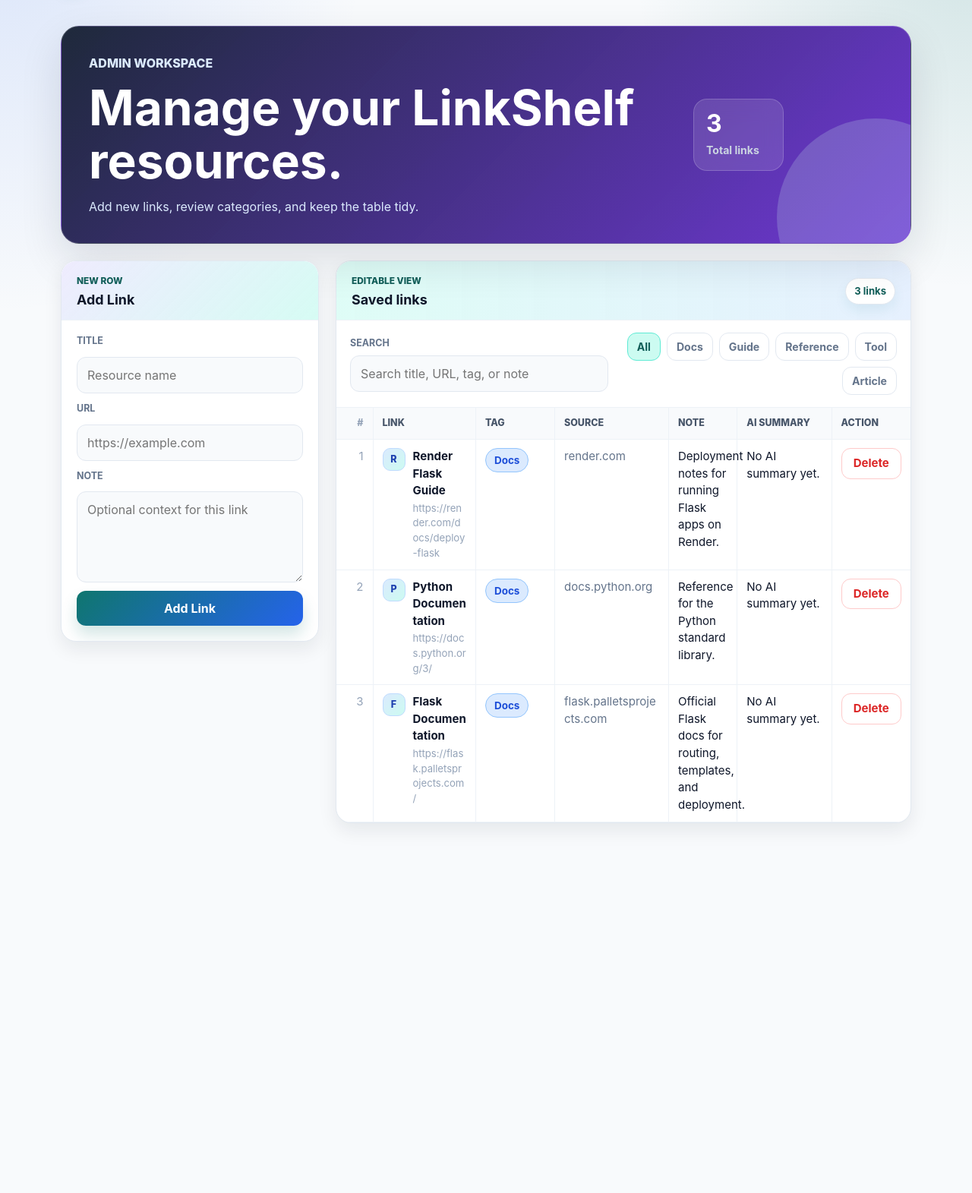
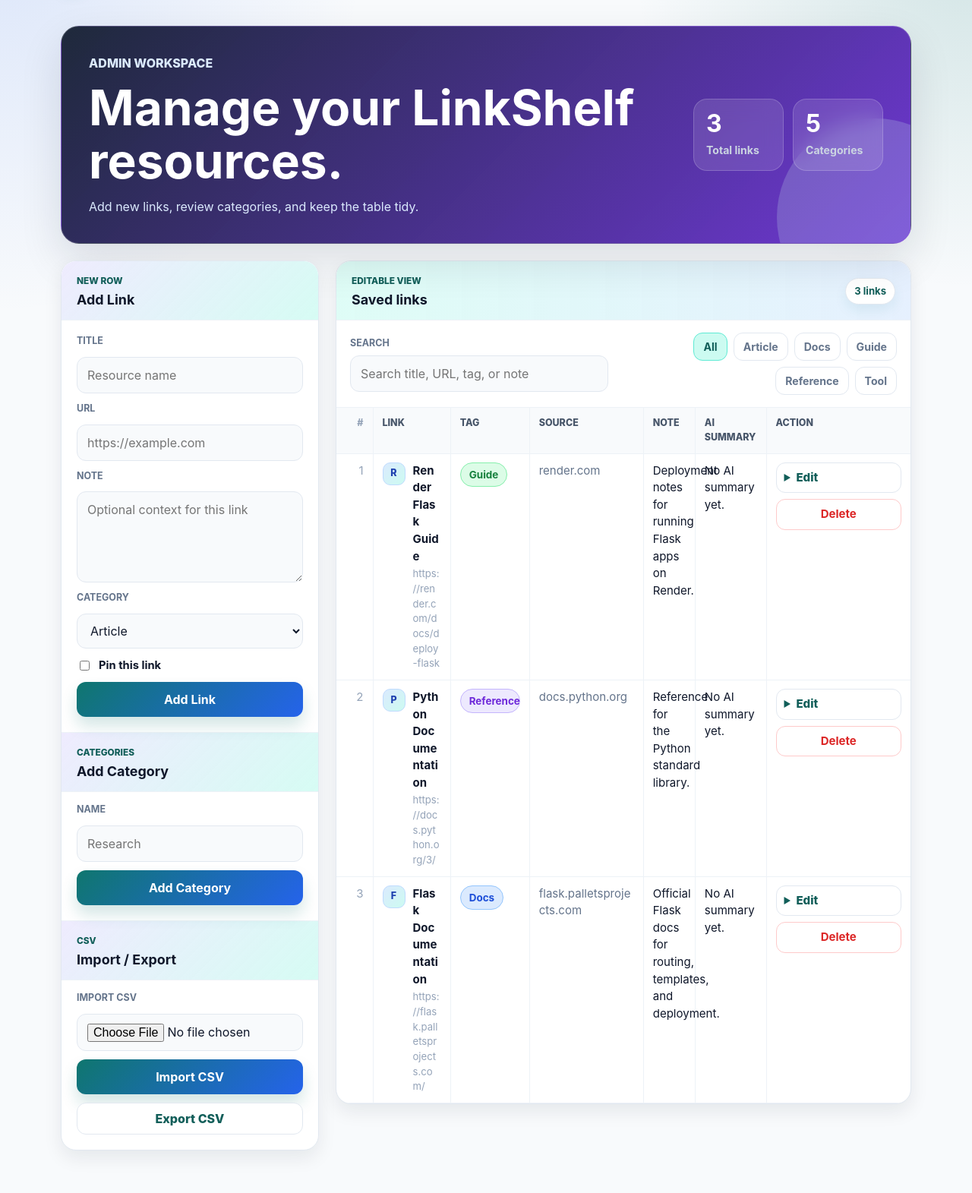
Before and after one commit to KaurMahima/linkshelf, a Flask app: page /admin in a window 1280 px wide. Shown: the part 67-1638 px from the top of the page at 76% size. Before the commit the page ends 1156 px from the top, so only its background shows below. Run offline with Flask 3, Linux system fonts and the light colour scheme; the visitor is signed in with stand-in values (Sample User, id 1).

Commit message:
Add bookmark editing, categories, favorites, and CSV import/export

```diff
--- a/app.py
+++ b/app.py
@@ -1,11 +1,22 @@
+import csv
 import json
 import os
+from io import StringIO
 from hmac import compare_digest
 from urllib.error import HTTPError, URLError
 from urllib.parse import urlparse
 from urllib.request import Request, urlopen
 
-from flask import Flask, flash, redirect, render_template, request, session, url_for
+from flask import (
+    Flask,
+    Response,
+    flash,
+    redirect,
+    render_template,
+    request,
+    session,
+    url_for,
+)
 from sqlalchemy import (
     Column,
     DateTime,
@@ -65,6 +76,13 @@ def get_database_url():
 
 engine = create_engine(get_database_url(), future=True)
 metadata = MetaData()
+categories_table = Table(
+    "categories",
+    metadata,
+    Column("id", Integer, primary_key=True),
+    Column("name", String(100), nullable=False, unique=True),
+    Column("created_at", DateTime, server_default=func.now()),
+)
 links_table = Table(
     "links",
     metadata,
@@ -72,6 +90,8 @@ links_table = Table(
     Column("title", String(200), nullable=False),
     Column("url", String(500), nullable=False),
     Column("note", String(1000), default=""),
+    Column("category_id", Integer),
+    Column("is_favorite", Integer, default=0),
     Column("ai_summary", Text, default=""),
     Column("created_at", DateTime, server_default=func.now()),
 )
@@ -82,16 +102,19 @@ PLACEHOLDER_LINKS = [
         "title": "Flask Documentation",
         "url": "https://flask.palletsprojects.com/",
         "note": "Official Flask docs for routing, templates, and deployment.",
+        "category_name": "Docs",
     },
     {
         "title": "Python Documentation",
         "url": "https://docs.python.org/3/",
         "note": "Reference for the Python standard library.",
+        "category_name": "Reference",
     },
     {
         "title": "Render Flask Guide",
         "url": "https://render.com/docs/deploy-flask",
         "note": "Deployment notes for running Flask apps on Render.",
+        "category_name": "Guide",
     },
 ]
 
@@ -103,29 +126,77 @@ CATEGORY_STYLES = {
     "Article": "tag-pink",
 }
 
+DEFAULT_CATEGORIES = ["Docs", "Guide", "Reference", "Tool", "Article"]
+
 
 def init_db():
     metadata.create_all(engine)
-    ensure_ai_summary_column()
+    ensure_link_columns()
 
     with engine.begin() as connection:
+        ensure_default_categories(connection)
         count = connection.execute(
             select(func.count()).select_from(links_table)
         ).scalar_one()
         if count == 0:
+            for link in PLACEHOLDER_LINKS:
+                category_id = get_category_id_by_name(connection, link["category_name"])
+                connection.execute(
+                    links_table.insert().values(
+                        title=link["title"],
+                        url=link["url"],
+                        note=link["note"],
+                        category_id=category_id,
+                    )
+                )
+        fill_missing_categories(connection)
+
+
+def ensure_link_columns():
+    columns = [column["name"] for column in inspect(engine).get_columns("links")]
+
+    with engine.begin() as connection:
+        if "ai_summary" not in columns:
+            connection.execute(sql_text("ALTER TABLE links ADD COLUMN ai_summary TEXT"))
+        if "category_id" not in columns:
+            connection.execute(sql_text("ALTER TABLE links ADD COLUMN category_id INTEGER"))
+        if "is_favorite" not in columns:
             connection.execute(
-                links_table.insert(),
-                PLACEHOLDER_LINKS,
+                sql_text("ALTER TABLE links ADD COLUMN is_favorite INTEGER DEFAULT 0")
             )
 
 
-def ensure_ai_summary_column():
-    columns = [column["name"] for column in inspect(engine).get_columns("links")]
-    if "ai_summary" in columns:
-        return
+def ensure_default_categories(connection):
+    existing = {
+        row["name"].lower()
+        for row in connection.execute(select(categories_table.c.name)).mappings()
+    }
+    for name in DEFAULT_CATEGORIES:
+        if name.lower() not in existing:
+            connection.execute(categories_table.insert().values(name=name))
 
-    with engine.begin() as connection:
-        connection.execute(sql_text("ALTER TABLE links ADD COLUMN ai_summary TEXT"))
+
+def fill_missing_categories(connection):
+    rows = connection.execute(
+        select(
+            links_table.c.id,
+            links_table.c.title,
+            links_table.c.url,
+            links_table.c.note,
+            links_table.c.category_id,
+        )
+    ).mappings()
+
+    for link in rows:
+        if link["category_id"]:
+            continue
+        category_name = guess_category_name(link)
+        category_id = get_category_id_by_name(connection, category_name)
+        connection.execute(
+            links_table.update()
+            .where(links_table.c.id == link["id"])
+            .values(category_id=category_id)
+        )
 
 
 def get_links():
@@ -134,31 +205,52 @@ def get_links():
         links_table.c.title,
         links_table.c.url,
         links_table.c.note,
+        links_table.c.category_id,
+        links_table.c.is_favorite,
         links_table.c.ai_summary,
-    ).order_by(links_table.c.created_at.desc(), links_table.c.id.desc())
+        categories_table.c.name.label("category_name"),
+    ).select_from(
+        links_table.outerjoin(
+            categories_table, links_table.c.category_id == categories_table.c.id
+        )
+    ).order_by(
+        links_table.c.is_favorite.desc(),
+        links_table.c.created_at.desc(),
+        links_table.c.id.desc(),
+    )
 
     with engine.connect() as connection:
         rows = connection.execute(statement).mappings().all()
         return [decorate_link(row) for row in rows]
 
 
+def get_categories():
+    statement = select(categories_table.c.id, categories_table.c.name).order_by(
+        categories_table.c.name
+    )
+    with engine.connect() as connection:
+        return connection.execute(statement).mappings().all()
+
+
 def decorate_link(link):
     domain = urlparse(link["url"]).netloc.replace("www.", "")
-    category = get_category(link)
+    category = link["category_name"] or guess_category_name(link)
 
     return {
         "id": link["id"],
         "title": link["title"],
         "url": link["url"],
         "note": link["note"],
+        "category_id": link["category_id"],
         "ai_summary": link["ai_summary"] or "",
+        "is_favorite": bool(link["is_favorite"]),
         "domain": domain,
         "category": category,
         "tag_class": CATEGORY_STYLES.get(category, "tag-gray"),
     }
 
 
-def get_category(link):
+def guess_category_name(link):
     text = f"{link['title']} {link['url']} {link['note'] or ''}".lower()
 
     if "docs" in text or "documentation" in text:
@@ -170,6 +262,31 @@ def get_category(link):
     if "tool" in text or "app" in text:
         return "Tool"
     return "Article"
+
+
+def get_category_id_by_name(connection, name):
+    category = connection.execute(
+        select(categories_table.c.id).where(
+            func.lower(categories_table.c.name) == name.lower()
+        )
+    ).first()
+    return category[0] if category else None
+
+
+def get_first_category_id(connection):
+    category = connection.execute(
+        select(categories_table.c.id).order_by(categories_table.c.name)
+    ).first()
+    return category[0] if category else None
+
+
+def url_exists(connection, url, link_id=None):
+    statement = select(links_table.c.id).where(
+        func.lower(links_table.c.url) == url.lower()
+    )
+    if link_id is not None:
+        statement = statement.where(links_table.c.id != link_id)
+    return connection.execute(statement).first() is not None
 
 
 def is_valid_url(url):
@@ -288,7 +405,11 @@ def extract_response_text(data):
 
 @app.route("/")
 def index():
-    return render_template("index.html", links=get_links())
+    return render_template(
+        "index.html",
+        links=get_links(),
+        categories=get_categories(),
+    )
 
 
 @app.route("/login", methods=["GET", "POST"])
@@ -327,19 +448,29 @@ def admin():
         title = request.form.get("title", "").strip()
         url = request.form.get("url", "").strip()
         note = request.form.get("note", "").strip()
+        category_id = request.form.get("category_id", type=int)
+        is_favorite = 1 if request.form.get("is_favorite") == "on" else 0
 
         if not title or not url:
             flash("Title and URL are required.")
         elif not is_valid_url(url):
             flash("Please enter a valid http or https URL.")
         else:
-            ai_summary, ai_error = generate_ai_summary(title, url, note)
             with engine.begin() as connection:
+                if url_exists(connection, url):
+                    flash("That URL is already saved.")
+                    return redirect(url_for("admin"))
+                if category_id is None:
+                    category_id = get_first_category_id(connection)
+
+                ai_summary, ai_error = generate_ai_summary(title, url, note)
                 connection.execute(
                     links_table.insert().values(
                         title=title,
                         url=url,
                         note=note,
+                        category_id=category_id,
+                        is_favorite=is_favorite,
                         ai_summary=ai_summary,
                     )
                 )
@@ -349,7 +480,158 @@ def admin():
                 flash("Link added with AI summary.")
             return redirect(url_for("admin"))
 
-    return render_template("admin.html", links=get_links())
+    return render_template(
+        "admin.html",
+        links=get_links(),
+        categories=get_categories(),
+    )
+
+
+@app.post("/admin/edit/<int:link_id>")
+def edit_link(link_id):
+    auth_redirect = require_admin()
+    if auth_redirect is not None:
+        return auth_redirect
+
+    title = request.form.get("title", "").strip()
+    url = request.form.get("url", "").strip()
+    note = request.form.get("note", "").strip()
+    category_id = request.form.get("category_id", type=int)
+    is_favorite = 1 if request.form.get("is_favorite") == "on" else 0
+
+    if not title or not url:
+        flash("Title and URL are required.")
+    elif not is_valid_url(url):
+        flash("Please enter a valid http or https URL.")
+    else:
+        with engine.begin() as connection:
+            if url_exists(connection, url, link_id=link_id):
+                flash("That URL is already saved.")
+                return redirect(url_for("admin"))
+            if category_id is None:
+                category_id = get_first_category_id(connection)
+
+            connection.execute(
+                links_table.update()
+                .where(links_table.c.id == link_id)
+                .values(
+                    title=title,
+                    url=url,
+                    note=note,
+                    category_id=category_id,
+                    is_favorite=is_favorite,
+                )
+            )
+        flash("Link updated.")
+
+    return redirect(url_for("admin"))
+
+
+@app.post("/admin/categories")
+def add_category():
+    auth_redirect = require_admin()
+    if auth_redirect is not None:
+        return auth_redirect
+
+    name = request.form.get("name", "").strip()[:100]
+    if not name:
+        flash("Category name is required.")
+        return redirect(url_for("admin"))
+
+    with engine.begin() as connection:
+        if get_category_id_by_name(connection, name):
+            flash("That category already exists.")
+        else:
+            connection.execute(categories_table.insert().values(name=name))
+            flash("Category added.")
+
+    return redirect(url_for("admin"))
+
+
+@app.get("/admin/export.csv")
+def export_links():
+    auth_redirect = require_admin()
+    if auth_redirect is not None:
+        return auth_redirect
+
+    output = StringIO()
+    writer = csv.writer(output)
+    writer.writerow(["title", "url", "note", "category", "is_favorite"])
+    for link in get_links():
+        writer.writerow(
+            [
+                link["title"],
+                link["url"],
+                link["note"],
+                link["category"],
+                "yes" if link["is_favorite"] else "no",
+            ]
+        )
+
+    return Response(
+        output.getvalue(),
+        mimetype="text/csv",
+        headers={"Content-Disposition": "attachment; filename=linkshelf-links.csv"},
+    )
+
+
+@app.post("/admin/import")
+def import_links():
+    auth_redirect = require_admin()
+    if auth_redirect is not None:
+        return auth_redirect
+
+    upload = request.files.get("csv_file")
+    if not upload or not upload.filename:
+        flash("Choose a CSV file to import.")
+        return redirect(url_for("admin"))
+
+    try:
+        content = upload.read().decode("utf-8-sig")
+    except UnicodeDecodeError:
+        flash("The CSV file must be saved as UTF-8 text.")
+        return redirect(url_for("admin"))
+
+    rows = csv.DictReader(StringIO(content))
+    added_count = 0
+    skipped_count = 0
+
+    with engine.begin() as connection:
+        for row in rows:
+            title = (row.get("title") or "").strip()
+            url = (row.get("url") or "").strip()
+            note = (row.get("note") or "").strip()
+            category_name = ((row.get("category") or "Article").strip() or "Article")[
+                :100
+            ]
+            favorite_text = (row.get("is_favorite") or "").strip().lower()
+            is_favorite = (
+                1 if favorite_text in {"1", "true", "yes", "y", "on"} else 0
+            )
+
+            if not title or not is_valid_url(url) or url_exists(connection, url):
+                skipped_count += 1
+                continue
+
+            category_id = get_category_id_by_name(connection, category_name)
+            if category_id is None:
+                connection.execute(categories_table.insert().values(name=category_name))
+                category_id = get_category_id_by_name(connection, category_name)
+
+            connection.execute(
+                links_table.insert().values(
+                    title=title[:200],
+                    url=url[:500],
+                    note=note[:1000],
+                    category_id=category_id,
+                    is_favorite=is_favorite,
+                    ai_summary="",
+                )
+            )
+            added_count += 1
+
+    flash(f"Imported {added_count} links. Skipped {skipped_count}.")
+    return redirect(url_for("admin"))
 
 
 @app.post("/admin/delete/<int:link_id>")
--- a/static/style.css
+++ b/static/style.css
@@ -42,6 +42,7 @@ a {
 
 button,
 input,
+select,
 textarea {
   font: inherit;
 }
@@ -357,6 +358,7 @@ textarea {
 
 .search-field input,
 .link-form input,
+.link-form select,
 .link-form textarea {
   width: 100%;
   border: 1px solid var(--border);
@@ -368,6 +370,7 @@ textarea {
 
 .search-field input:focus,
 .link-form input:focus,
+.link-form select:focus,
 .link-form textarea:focus {
   border-color: #7bbab2;
   outline: 3px solid #dff2ef;
@@ -501,7 +504,7 @@ button:hover {
 
 .admin-table th:nth-child(7),
 .admin-table td:nth-child(7) {
-  width: 104px;
+  width: 190px;
 }
 
 .link-cell {
@@ -548,6 +551,19 @@ button:hover {
   color: var(--faint);
   font-size: 0.82rem;
   overflow-wrap: anywhere;
+}
+
+.pin-label {
+  display: inline-flex;
+  width: fit-content;
+  margin-top: 5px;
+  padding: 3px 8px;
+  border: 1px solid #fde68a;
+  border-radius: 999px;
+  background: #fef3c7;
+  color: #92400e;
+  font-size: 0.74rem;
+  font-weight: 800;
 }
 
 .ai-summary {
@@ -632,9 +648,102 @@ button:hover {
   padding: 18px 20px 20px;
 }
 
+.compact-form {
+  padding-top: 14px;
+}
+
 .link-form textarea {
   min-height: 96px;
   resize: vertical;
+}
+
+.link-form .check-field,
+.edit-panel .check-field {
+  display: flex;
+  align-items: center;
+  gap: 9px;
+  color: var(--text);
+  font-size: 0.92rem;
+  font-weight: 700;
+  text-transform: none;
+}
+
+.link-form .check-field input,
+.edit-panel .check-field input {
+  width: auto;
+}
+
+.secondary-heading {
+  border-top: 1px solid var(--border-soft);
+}
+
+.export-button {
+  display: inline-flex;
+  justify-content: center;
+  align-items: center;
+  min-height: 42px;
+  border: 1px solid var(--border);
+  border-radius: 12px;
+  background: #ffffff;
+  color: var(--accent-dark);
+  font-weight: 800;
+  text-decoration: none;
+}
+
+.export-button:hover {
+  background: var(--accent-soft);
+}
+
+.row-actions {
+  display: grid;
+  gap: 8px;
+}
+
+.edit-panel {
+  border: 1px solid var(--border);
+  border-radius: 12px;
+  background: #ffffff;
+}
+
+.edit-panel summary {
+  padding: 8px 10px;
+  color: var(--accent-dark);
+  cursor: pointer;
+  font-weight: 800;
+}
+
+.edit-panel form {
+  display: grid;
+  gap: 8px;
+  padding: 0 10px 10px;
+}
+
+.edit-panel label {
+  display: grid;
+  gap: 4px;
+  color: var(--muted);
+  font-size: 0.76rem;
+  font-weight: 800;
+  text-transform: uppercase;
+}
+
+.edit-panel input,
+.edit-panel select,
+.edit-panel textarea {
+  width: 100%;
+  min-width: 0;
+  border: 1px solid var(--border);
+  border-radius: 9px;
+  background: #f8fafc;
+  color: var(--text);
+  padding: 8px;
+  font-size: 0.86rem;
+  font-weight: 500;
+  text-transform: none;
+}
+
+.edit-panel button {
+  padding: 8px 10px;
 }
 
 .delete-button {
--- a/templates/admin.html
+++ b/templates/admin.html
@@ -14,11 +14,15 @@
         <strong>{{ links|length }}</strong>
         <span>Total links</span>
       </div>
+      <div>
+        <strong>{{ categories|length }}</strong>
+        <span>Categories</span>
+      </div>
     </div>
   </section>
 
   <section class="admin-layout">
-    <aside class="side-panel">
+    <aside class="side-panel admin-tools">
       <div class="panel-heading">
         <p class="board-kicker">New row</p>
         <h2>Add Link</h2>
@@ -33,7 +37,40 @@
         <label for="note">Note</label>
         <textarea id="note" name="note" rows="4" placeholder="Optional context for this link"></textarea>
 
+        <label for="category_id">Category</label>
+        <select id="category_id" name="category_id">
+          {% for category in categories %}
+            <option value="{{ category.id }}">{{ category.name }}</option>
+          {% endfor %}
+        </select>
+
+        <label class="check-field">
+          <input name="is_favorite" type="checkbox">
+          <span>Pin this link</span>
+        </label>
+
         <button type="submit">Add Link</button>
+      </form>
+
+      <div class="panel-heading secondary-heading">
+        <p class="board-kicker">Categories</p>
+        <h2>Add Category</h2>
+      </div>
+      <form class="link-form compact-form" method="post" action="{{ url_for('add_category') }}">
+        <label for="category_name">Name</label>
+        <input id="category_name" name="name" type="text" placeholder="Research" required>
+        <button type="submit">Add Category</button>
+      </form>
+
+      <div class="panel-heading secondary-heading">
+        <p class="board-kicker">CSV</p>
+        <h2>Import / Export</h2>
+      </div>
+      <form class="link-form compact-form" method="post" action="{{ url_for('import_links') }}" enctype="multipart/form-data">
+        <label for="csv_file">Import CSV</label>
+        <input id="csv_file" name="csv_file" type="file" accept=".csv,text/csv" required>
+        <button type="submit">Import CSV</button>
+        <a class="export-button" href="{{ url_for('export_links') }}">Export CSV</a>
       </form>
     </aside>
 
@@ -54,11 +91,9 @@
 
         <div class="filter-group" aria-label="Filter by tag">
           <button class="filter-button is-active" type="button" data-filter="All">All</button>
-          <button class="filter-button" type="button" data-filter="Docs">Docs</button>
-          <button class="filter-button" type="button" data-filter="Guide">Guide</button>
-          <button class="filter-button" type="button" data-filter="Reference">Reference</button>
-          <button class="filter-button" type="button" data-filter="Tool">Tool</button>
-          <button class="filter-button" type="button" data-filter="Article">Article</button>
+          {% for category in categories %}
+            <button class="filter-button" type="button" data-filter="{{ category.name }}">{{ category.name }}</button>
+          {% endfor %}
         </div>
       </div>
 
@@ -88,6 +123,7 @@
                     <span class="link-icon">{{ link.title[:1]|upper }}</span>
                     <div>
                       <a class="title-link" href="{{ link.url }}" target="_blank" rel="noopener">{{ link.title }}</a>
+                      {% if link.is_favorite %}<span class="pin-label">Pinned</span>{% endif %}
                       <span class="url-preview">{{ link.url }}</span>
                     </div>
                   </div>
@@ -103,9 +139,41 @@
                   <span class="ai-summary">{{ link.ai_summary or "No AI summary yet." }}</span>
                 </td>
                 <td data-label="Action">
-                  <form method="post" action="{{ url_for('delete_link', link_id=link.id) }}">
-                    <button class="delete-button" type="submit">Delete</button>
-                  </form>
+                  <div class="row-actions">
+                    <details class="edit-panel">
+                      <summary>Edit</summary>
+                      <form method="post" action="{{ url_for('edit_link', link_id=link.id) }}">
+                        <label>
+                          Title
+                          <input name="title" type="text" value="{{ link.title }}" required>
+                        </label>
+                        <label>
+                          URL
+                          <input name="url" type="url" value="{{ link.url }}" required>
+                        </label>
+                        <label>
+                          Note
+                          <textarea name="note" rows="3">{{ link.note }}</textarea>
+                        </label>
+                        <label>
+                          Category
+                          <select name="category_id">
+                            {% for category in categories %}
+                              <option value="{{ category.id }}" {% if category.id == link.category_id %}selected{% endif %}>{{ category.name }}</option>
+                            {% endfor %}
+                          </select>
+                        </label>
+                        <label class="check-field">
+                          <input name="is_favorite" type="checkbox" {% if link.is_favorite %}checked{% endif %}>
+                          <span>Pin</span>
+                        </label>
+                        <button type="submit">Save</button>
+                      </form>
+                    </details>
+                    <form method="post" action="{{ url_for('delete_link', link_id=link.id) }}">
+                      <button class="delete-button" type="submit">Delete</button>
+                    </form>
+                  </div>
                 </td>
               </tr>
             {% endfor %}
```
Also changed, not shown: PROMPTS.md (+16 -0 lines), templates/index.html (+9 -9 lines), .codex/skills/ui-interactions/SKILL.md.
